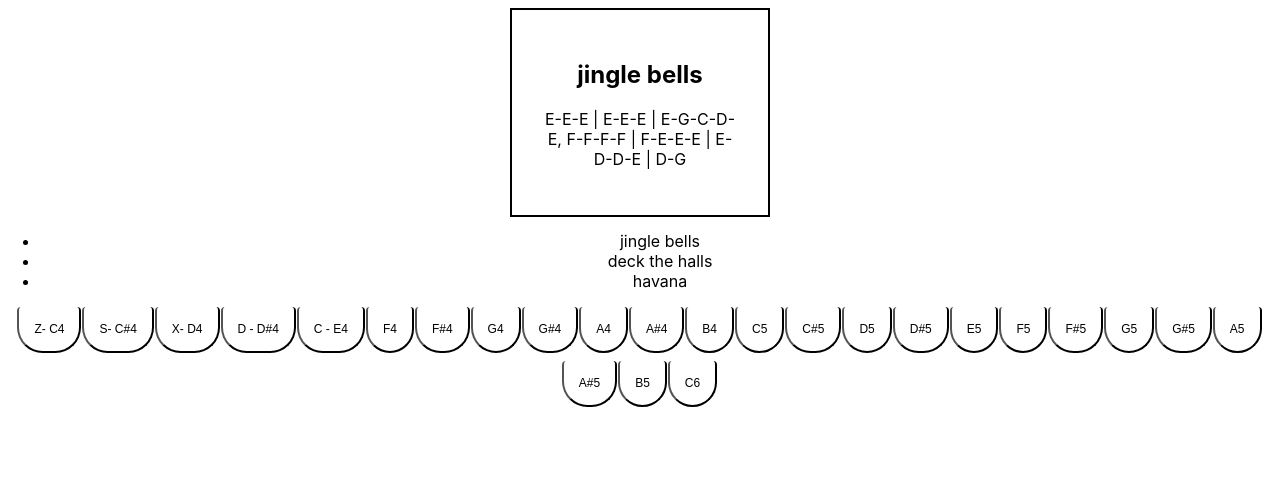
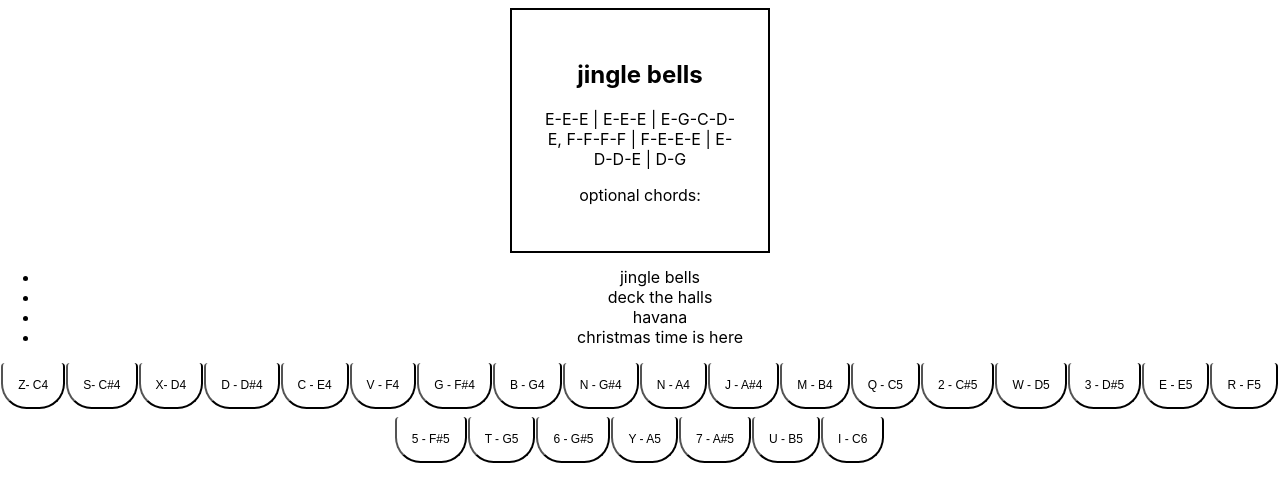
Before and after one commit to ianhundere/React-Cital-Piano, a React (Create React App) app: page / in a window 1280 px wide. Shown: the top 502 px of the page. Built offline with nearby package versions, Linux system fonts and the light colour scheme.

Commit message:
adds chords prop

```diff
--- a/src/App.js
+++ b/src/App.js
@@ -19,19 +19,33 @@ class App extends Component {
                     id: 1,
                     title: 'jingle bells',
                     content:
-                        'E-E-E |  E-E-E |  E-G-C-D-E, F-F-F-F | F-E-E-E | E-D-D-E | D-G'
+                        'E-E-E |  E-E-E |  E-G-C-D-E, F-F-F-F | F-E-E-E | E-D-D-E | D-G',
+                    // keyboard:
+                    //     'C-C-C | C-C-C | C-B-Z-X-C '
+                    chords: ''
                 },
 
                 {
                     id: 2,
                     title: 'deck the halls',
-                    content: 'G-F-E-D | C-D-E-C'
+                    content: 'G-F-E-D | C-D-E-C',
+                    chords: ''
                 },
                 {
                     id: 3,
                     title: 'havana',
-                    content: 'C-E-E-C-C-A'
+                    content: 'C-E-E-C-C-A',
+                    chords: ''
+                },
+
+                {
+                    id: 4,
+                    title: 'christmas time is here',
+                    content: 'E-Q-Q-N-N | E-Q-Q-N-N | N-V-V | C-B-C-C | D-X-V-X| V-B',
+                    chords: 'V/N |C/Z'
                 }
+
+
             ]
         };
         this.keyTranslation = {
@@ -69,31 +83,31 @@ class App extends Component {
         };
 
         this.keyNames = [
- 'Z- C4',
- 'S- C#4',
-'X- D4',
-'D - D#4',
-'C - E4',
-'F4',
-'F#4',
-'G4',
-'G#4',
-'A4',
-'A#4',
-'B4',
-'C5',
-'C#5',
-'D5',
-'D#5',
-'E5',
-'F5',
-'F#5',
-'G5',
-'G#5',
-'A5',
-'A#5',
-'B5',
-'C6'
+             'Z- C4',
+             'S- C#4',
+            'X- D4',
+            'D - D#4',
+            'C - E4',
+            'V - F4',
+            'G - F#4',
+            'B - G4',
+            'N - G#4',
+            'N - A4',
+            'J - A#4',
+            'M - B4',
+            'Q - C5',
+            '2 - C#5',
+            'W - D5',
+            '3 - D#5',
+            'E - E5',
+            'R - F5',
+            '5 - F#5',
+            'T - G5',
+            '6 - G#5',
+            'Y - A5',
+            '7 - A#5',
+            'U - B5',
+            'I - C6'
 
         ]
 
@@ -136,6 +150,7 @@ class App extends Component {
                         content={
                             this._getById(this.state.currentSongId).content
                         }
+                        chords={this._getById(this.state.currentSongId).chords}
                     />
                     <SongList
                         // songs={this.state.songs.map(song => song.title)}
--- a/src/Sheetmusic.js
+++ b/src/Sheetmusic.js
@@ -1,13 +1,15 @@
 import React from 'react';
 
 const Sheetmusic = (props) => {
-    console.log(props)
+    // console.log(props)
     return (
 
 
         <div className="sheetmusic">
             <h2>{props.title}</h2>
             <p>{props.content}</p>
+            <p>optional chords:</p>
+            <p>{props.chords}</p>
         </div>
     )
 }
```
